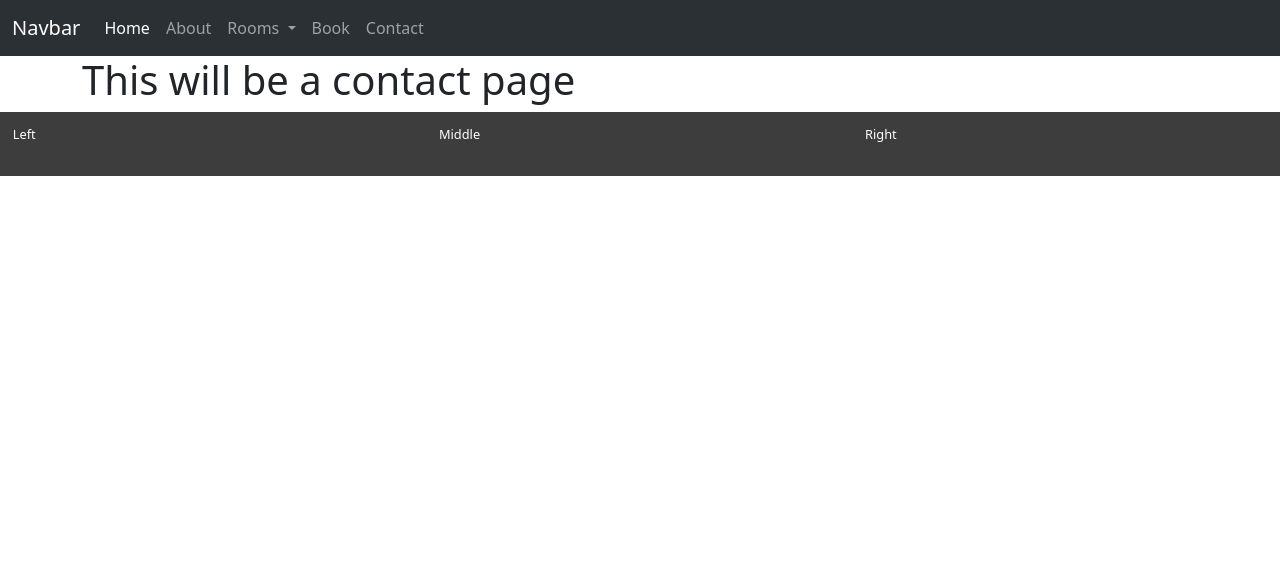
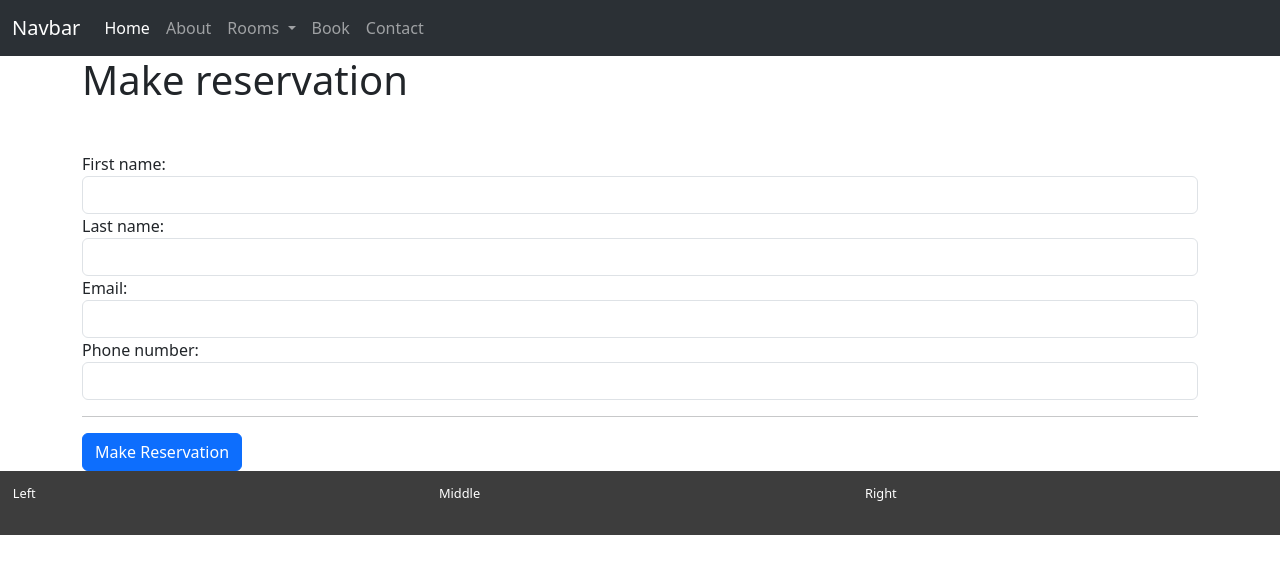
Before and after one commit to Mihasiok/bookings, a plain HTML site: page html-source/make-reservation.html in a window 1280 px wide. Drawn offline with nearby package versions, Linux system fonts and the light colour scheme.

Commit message:
Modify make-reservation.html

```diff
--- a/html-source/make-reservation.html
+++ b/html-source/make-reservation.html
@@ -56,7 +56,37 @@
 
             <div class="row">
               <div class="col">
-                <h1>This will be a contact page</h1>
+
+                <h1>Make reservation</h1>
+
+                <form method="POST" class="needs-validation" novalidate>
+
+                    <div class="form-group mt-5">
+                        <label for="first_name">First name:</label>
+                        <input type="text" name="first_name" id="first_name" class="form-control" required autocomplete="off">
+                    </div>
+
+                    <div class="form-group">
+                        <label for="last_name">Last name:</label>
+                        <input type="text" name="last_name" id="last_name" class="form-control" required autocomplete="off">
+                    </div>
+
+                    <div class="form-group">
+                        <label for="femail">Email:</label>
+                        <input type="email" name="email" id="email" class="form-control" required autocomplete="off">
+                    </div>
+
+                    <div class="form-group">
+                        <label for="phone">Phone number:</label>
+                        <input type="text" name="phone" id="phone" class="form-control" required autocomplete="off">
+                    </div>
+
+                    <hr>
+
+                    <input type="submit" class="btn btn-primary" value="Make Reservation">
+
+                </form>
+
               </div>
             </div>
 
```
